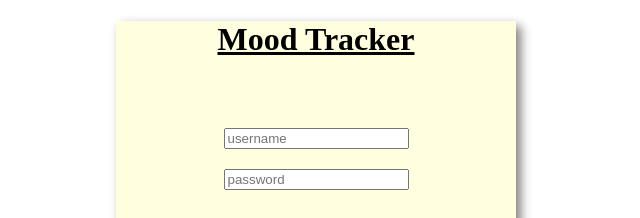
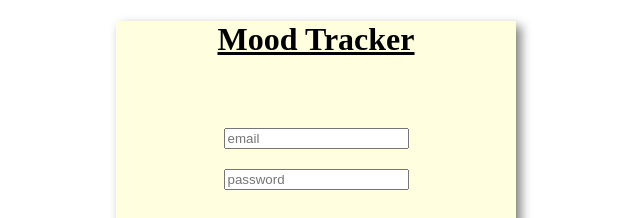
Before and after one commit to AwrenNuit/mood-tracker, a React (Create React App) app: page / in a window 1280 px wide. Shown: the top 218 px of the page, without its empty margins (324-964 px from the left). Built offline with nearby package versions, Linux system fonts and the light colour scheme; a web font is replaced by a local one.

Commit message:
changed username to email

```diff
--- a/src/components/Login/Login.js
+++ b/src/components/Login/Login.js
@@ -9,7 +9,7 @@ export default function Login() {
   const history = useHistory();
   const user = useSelector(state => state.login);
   const [password, setPassword] = useState('');
-  const [username, setUsername] = useState('');
+  const [email, setEmail] = useState('');
 
   useEffect(()=>{
     if(user && user.id){
@@ -19,7 +19,7 @@ export default function Login() {
 
   const handleLogin = e => {
     e.preventDefault();
-    dispatch({type: `LOGIN`, payload: {password, username}});
+    dispatch({type: `LOGIN`, payload: {password, email}});
   }
 
   const pushToRegistrationPage = () => history.push('/signup');
@@ -30,7 +30,7 @@ export default function Login() {
         <h1 className="login-register-heading">Mood Tracker</h1>
         <div className="login-register-content-container">
           <form onSubmit={handleLogin}>
-            <input className="text-input" type="text" onChange={(e)=>setUsername(e.target.value)} placeholder="username" />
+            <input className="text-input" type="text" onChange={(e)=>setEmail(e.target.value)} placeholder="email" />
             <input className="text-input" type="password" onChange={(e)=>setPassword(e.target.value)} placeholder="password" />
             <button className="login-register-btn" type="submit">Log In</button>
           </form>
```
